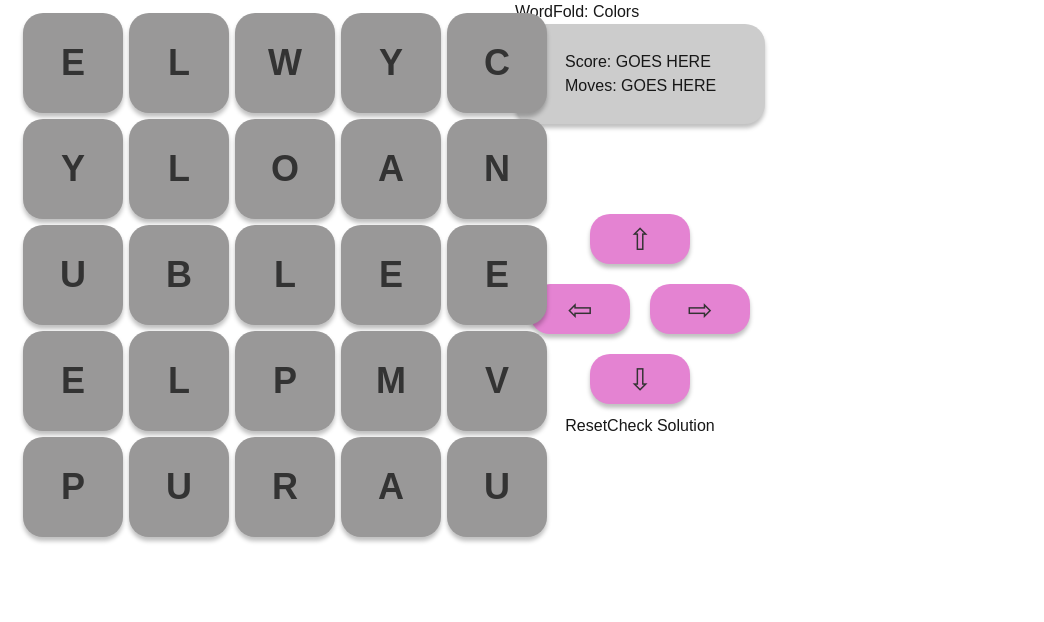
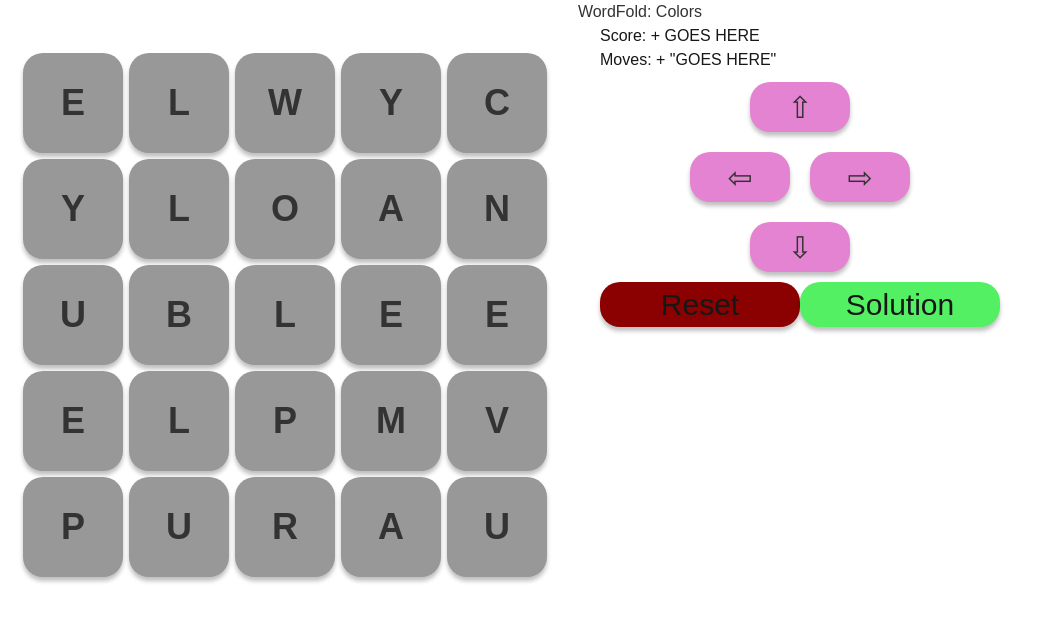
Before and after one commit to kmhswimgirl/wordfold, a Next.js app: page / in a window 1280 px wide. Shown: the top 622 px of the page, without its empty margins (0-1044 px from the left). Built offline with nearby package versions, Linux system fonts and the light colour scheme.

Commit message:
can get selected contents

```diff
--- a/src/app/globals.css
+++ b/src/app/globals.css
@@ -22,6 +22,10 @@ body {
   height: 100vh;
 }
 
+h1 {
+  color:#333333
+}
+
 @layer utilities {
   .text-balance {
     text-wrap: balance;
@@ -35,7 +39,7 @@ body {
 .board {
   position: absolute;
   left: 20px;
-  top: 10px;
+  top: 50px;
 }
 
 .square {
@@ -49,6 +53,7 @@ body {
   padding: 2px 6px 2px 6px;
   border-radius: 20px;
   box-shadow: 0px 4px 4px 0px rgba(0, 0, 0, 0.25);
+
 }
 
 .selected {
@@ -58,6 +63,7 @@ body {
 
 .empty {
   background-color: rgb(255, 255, 255);
+  box-shadow: 0px 0px 0px 0px rgba(0, 0, 0, 0);
 }
 
 .correct {
@@ -82,18 +88,6 @@ body {
 }
 
 
-.scoreRow {
-  align-content: center;
-  width: 250px;
-  height: 100px;
-  color:#171717;
-  background-color: #CCCCCC;
-  border-radius: 20px;
-  margin-bottom: 80px;
-  padding-left: 50px; /* centers moves and score text */
-  box-shadow: 0px 4px 4px 0px rgba(0, 0, 0, 0.25);
-}
-
 .arrow-key {
   width: 100px;
   height: 50px;
@@ -107,9 +101,10 @@ body {
 }
 
 .controls {
-  display: flex;
+  position:absolute;
+  left: 600px;
+  top: 50;
   flex-direction: column;
-  align-items: center;
 }
 
 .keypadRow{
@@ -117,3 +112,19 @@ body {
   justify-content: center;
   width:100%;
 }
+
+.reset{
+  background-color:darkred;
+  border-radius: 20px;
+  font-size: 30px;
+  box-shadow: 0px 4px 4px 0px rgba(0, 0, 0, 0.25);
+  width: 200px;
+}
+
+.checkSol {
+  background-color:rgb(82, 240, 98);
+  border-radius: 20px;
+  font-size: 30px;
+  box-shadow: 0px 4px 4px 0px rgba(0, 0, 0, 0.25);
+  width: 200px;
+}
--- a/src/app/page.tsx
+++ b/src/app/page.tsx
@@ -8,18 +8,16 @@ export default function Home() {
   // constants
   const [model, setModel] = React.useState(new Model(0))
   const [redraw, forceRedraw] = React.useState(0) //force refeshing the display
-  const [sqIsClicked, sqSetIsClicked] = React.useState<boolean[][]>( //resulting structure is a 5x5 2D array of booleans linked to isClicked that are initially set to false
-   Array(5).fill(null).map(() => Array(5).fill(false)) // initializes the array to have all bool:false values
-  );
-  const [keyIsClicked, keySetIsClicked] = React.useState(0);
+  const [sqIsClicked, sqSetIsClicked] = React.useState<boolean[][]>(Array(5).fill(null).map(() => Array(5).fill(false))); // initializes the array to have all bool:false values
+  const selectedSquare = getSelectedSquare();
+  const selectedContent = selectedSquare ? model.contents(selectedSquare.row, selectedSquare.column) : null; //returns the contents of the selected square
 
   // helper function that forces React app to redraw whenever this is called.
   function andRefreshDisplay() {
     forceRedraw(redraw + 1)
   }
 
-  function handleSqClick(row:number, column:number) {
-    //model.board.letters[row][column] += "!"  // HACK! Just to show something (later want to combine strings from selected button)
+  function handleSqClick(row:number, column:number) { //handles selecting a single square
     const content = model.contents(row, column);
     const newState = Array(5).fill(null).map(() => Array(5).fill(false)); //updates map of true/false values when isClicked is called
 
@@ -28,21 +26,33 @@ export default function Home() {
       sqSetIsClicked(newState); //updates the state of the entire array (i.e. gameboard)
       andRefreshDisplay(); //refreshes display
     }
-
   }
 
-  // change the style for the given square based on model. Space separated string.
-  function css(row:number, column:number) {
+  function css(row:number, column:number) { // change the style for the given square based on model. Space separated string.
     const content = model.contents(row, column); //returns the content of the selected square
-
     if (sqIsClicked[row][column]) { // this is what changes the class of a the square
       return "square selected" //when square is selected
-
     }else if(content.length === 0){ //checks for empty squares and changes class even when no button is being clicked
       return "square empty" //when square is empty
     }
     return "square"; //normal unselected square
   }
+
+  function getSelectedSquare() {
+    for (let row = 0; row < sqIsClicked.length; row++) {
+      for (let column = 0; column < sqIsClicked[row].length; column++) {
+        if (sqIsClicked[row][column]) {
+          return { row, column };
+        }
+      }
+    }
+    return null; // Return null if no square is selected
+  }
+  function displaySquareContents(){
+    getSelectedSquare();
+    console.log(selectedContent);
+  }
+
 
  //HTML that renders the board, controls, and move/score counters
   return (
@@ -89,30 +99,27 @@ export default function Home() {
       <div className = "controls">
 
         <div className = "scoreRow">
-          <div className="score">{"Score: " + "GOES HERE"}</div>
-          <div className="numMoves">{"Moves: " + "GOES HERE"}</div>
+          <div className="score">Score:  + GOES HERE</div>
+          <div className="numMoves">Moves: + "GOES HERE"</div>
         </div>
 
         <div className = "keypadRow">
-          <button className = "arrow-key"> ⇧ </button>
+          <button className = "arrow-key" onClick ={() => {displaySquareContents()}}> ⇧ </button>
         </div>
 
         <div className = "keypadRow">
-          <button className = "arrow-key"> ⇦ </button>
-          <button className = "arrow-key"> ⇨ </button>
+          <button className = "arrow-key" onClick ={() => null}> ⇦ </button>
+          <button className = "arrow-key" onClick ={() => null }> ⇨ </button>
         </div>
 
         <div className = "keypadRow">
-          <button className = "arrow-key"> ⇩ </button>
+          <button className = "arrow-key" onClick ={() => null}> ⇩ </button>
         </div>
 
-        <div className ="functionButton">
-          <button className = "reset"> Reset </button>
-          <button className = "checkSol"> Check Solution </button>
-        </div>
+        <button className = "reset"> Reset </button>
+        <button className = "checkSol"> Solution </button>
 
       </div>
-
     </div>
   )
 }
--- a/src/model.ts
+++ b/src/model.ts
@@ -26,13 +26,12 @@ export class Board {
 
         this.selectedSquare = undefined
     }
-
 }
 
 export class Model {
     words : string[]
     board : Board
-    readonly configs = [ config1, config2, config3]
+    readonly configs = [config1, config2, config3]
     chosen : number
 
     /** which is zero-based. */
@@ -54,5 +53,29 @@ export class Model {
     contents(row:number, column:number) {
         return this.board.letters[row][column]
     }
+}
 
+export class ArrowKeys {
+    mergeRow: number;
+    mergeColumn: number;
+    model: Model;
+
+    constructor(model: Model, finalRow:number = 0, finalColumn: number = 0){
+        this.model = model;
+        this.mergeRow = finalRow;
+        this.mergeColumn = finalColumn;
+    }
+
+    mergeUp(){
+
+    }
+    mergeRight(){
+
+    }
+    mergeLeft(){
+
+    }
+    mergeDown(){
+
+    }
 }
```
